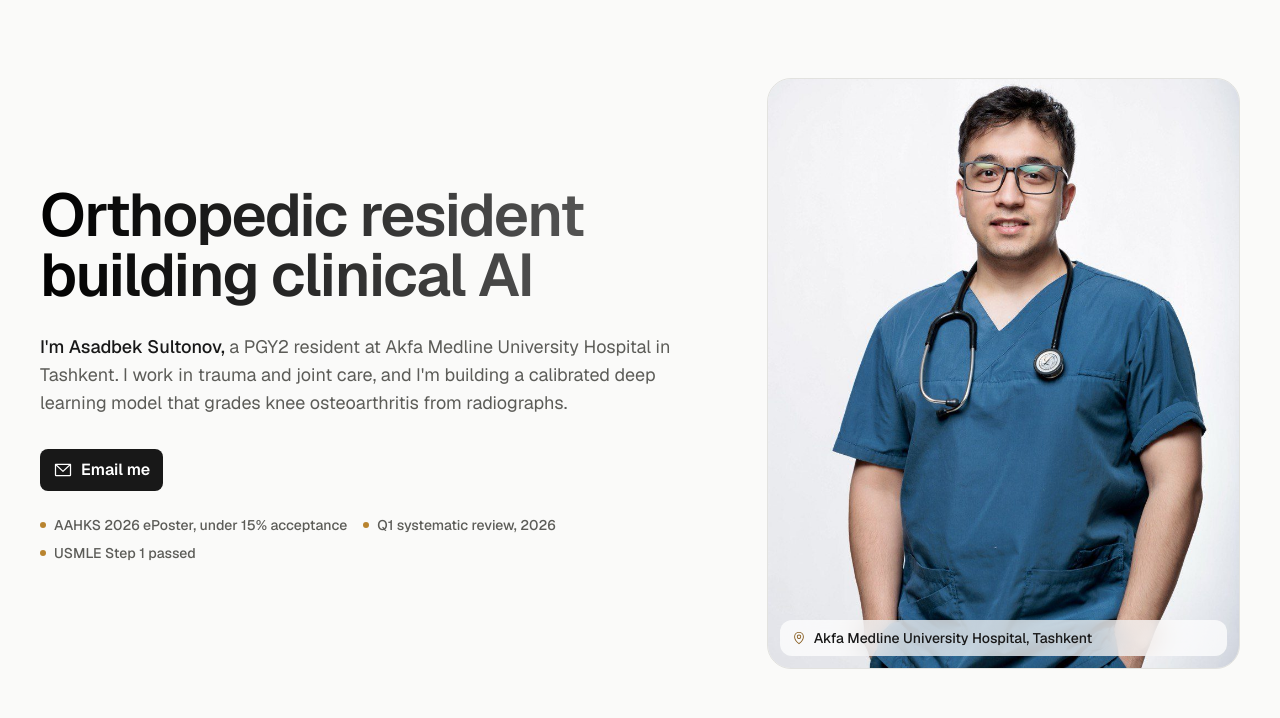
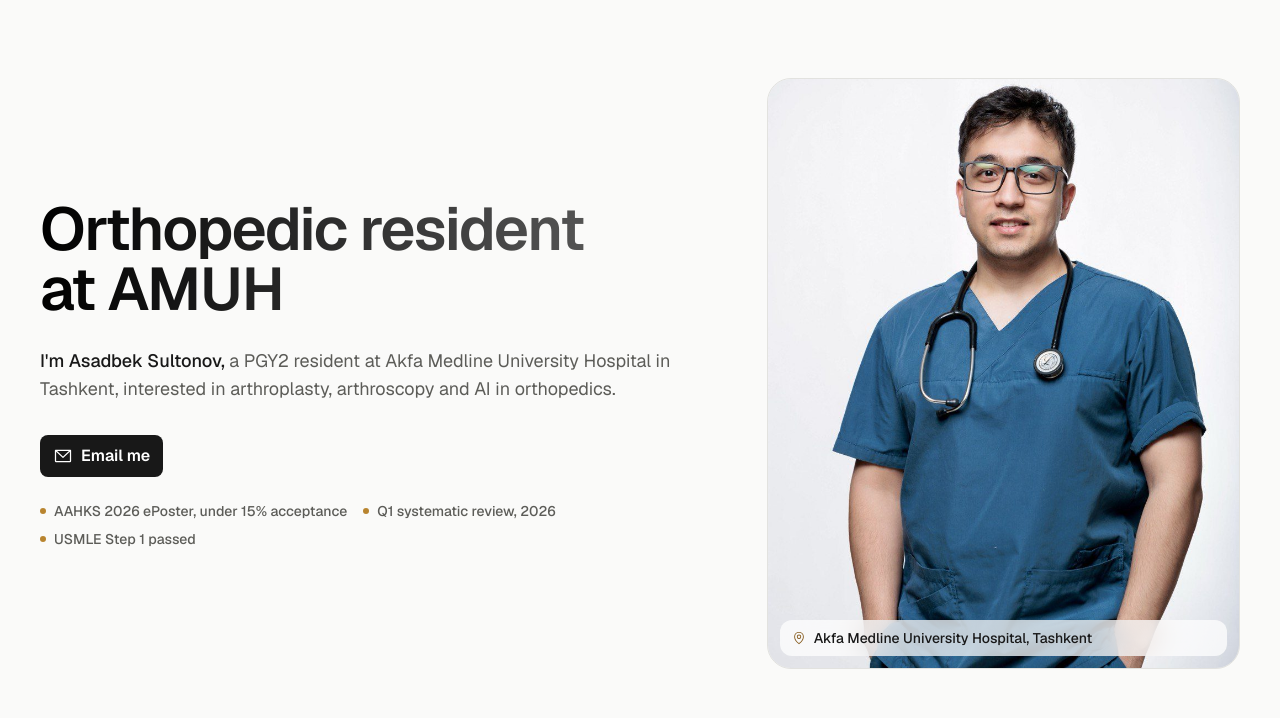
Before and after one commit to asdbksltnv/sultonov_cv, a plain HTML site: page index.html in a window 1280 px wide. Shown: the part 82-800 px from the top of the page. Drawn offline with nearby package versions, Linux system fonts and the light colour scheme.

Commit message:
Update hero headline and interests
Co-Authored-By: Claude Opus 5.5 <noreply@anthropic.com>

```diff
--- a/index.html
+++ b/index.html
@@ -114,8 +114,8 @@
     <div class="container">
       <div class="hero-grid">
         <div class="reveal">
-          <h1 class="heading-1 hero-title">Orthopedic resident<br> building clinical AI</h1>
-          <p class="body-7 hero-sub"><strong>I'm Asadbek Sultonov,</strong> a PGY2 resident at Akfa Medline University Hospital in Tashkent. I work in trauma and joint care, and I'm building a calibrated deep learning model that grades knee osteoarthritis from radiographs.</p>
+          <h1 class="heading-1 hero-title">Orthopedic resident<br> at AMUH</h1>
+          <p class="body-7 hero-sub"><strong>I'm Asadbek Sultonov,</strong> a PGY2 resident at Akfa Medline University Hospital in Tashkent, interested in arthroplasty, arthroscopy and AI in orthopedics.</p>
           <div class="hero-actions">
             <a href="mailto:asadbeksltnv90@gmail.com" class="btn btn-primary" data-goatcounter-click="email-hero" data-goatcounter-title="Email me (hero button)">
               <svg class="icon" aria-hidden="true"><use href="#i-envelope"/></svg>
```
